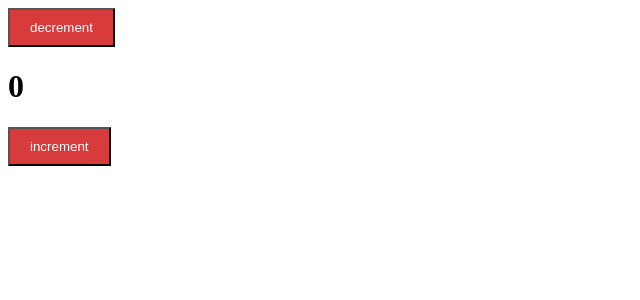
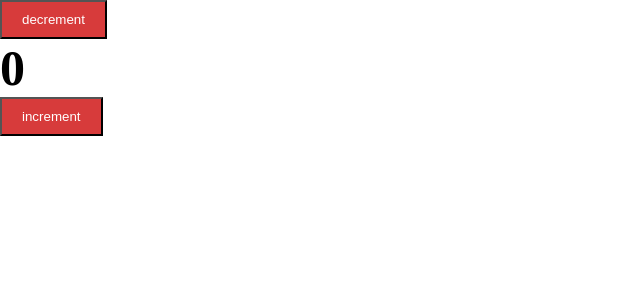
Before and after one commit to khramov23/news-portal, a React app: page / in a window 1280 px wide. Shown: the top 300 px of the page, without its empty margins (0-640 px from the left). Built offline with nearby package versions, Linux system fonts and the light colour scheme.

Commit message:
configure css modules

```diff
--- a/package.json
+++ b/package.json
@@ -17,6 +17,7 @@
     "@types/webpack-dev-server": "^4.7.2",
     "css-loader": "^6.6.0",
     "html-webpack-plugin": "^5.5.0",
+    "mini-css-extract-plugin": "^2.5.3",
     "sass": "^1.49.9",
     "sass-loader": "^12.6.0",
     "style-loader": "^3.3.1",
--- /dev/null
+++ b/src/components/App.tsx
@@ -0,0 +1,14 @@
+import React from 'react';
+import Counter from "./Counter";
+
+import '../index.scss'
+
+const App = () => {
+    return (
+        <div className='app'>
+            <Counter />
+        </div>
+    );
+};
+
+export default App;
--- a/src/components/Counter.scss
+++ b/src/components/Counter.module.scss
@@ -1,4 +1,4 @@
-button {
+.button {
   padding: 10px 20px;
   background: #d73b3b;
   color: white;
--- a/src/components/Counter.tsx
+++ b/src/components/Counter.tsx
@@ -1,5 +1,6 @@
 import {useState} from 'react';
-import './Counter.scss'
+
+import styles from './Counter.module.scss'
 
 const Counter = () => {
     const [value, setValue] = useState<number>(0)
@@ -9,9 +10,9 @@
 
     return (
         <div>
-            <button onClick={decrement}>decrement</button>
+            <button className={styles.button} onClick={decrement}>decrement</button>
             <h1>{value}</h1>
-            <button onClick={increment}>increment</button>
+            <button className={styles.button} onClick={increment}>increment</button>
         </div>
     );
 };
--- /dev/null
+++ b/src/index.scss
@@ -0,0 +1,9 @@
+* {
+  margin: 0;
+  padding: 0;
+  box-sizing: border-box;
+}
+
+.app {
+  font-size: 25px;
+}
--- a/src/index.tsx
+++ b/src/index.tsx
@@ -1,8 +1,8 @@
 import {render} from "react-dom";
-import Counter from "./components/Counter";
+import App from "./components/App";
 
 
 render(
-    <Counter />,
+    <App />,
     document.getElementById('root')
 )
```
Also changed, not shown: src/global.d.ts (added, +7 -0 lines), 4 other files (tests, documents, lock files or other folders).
